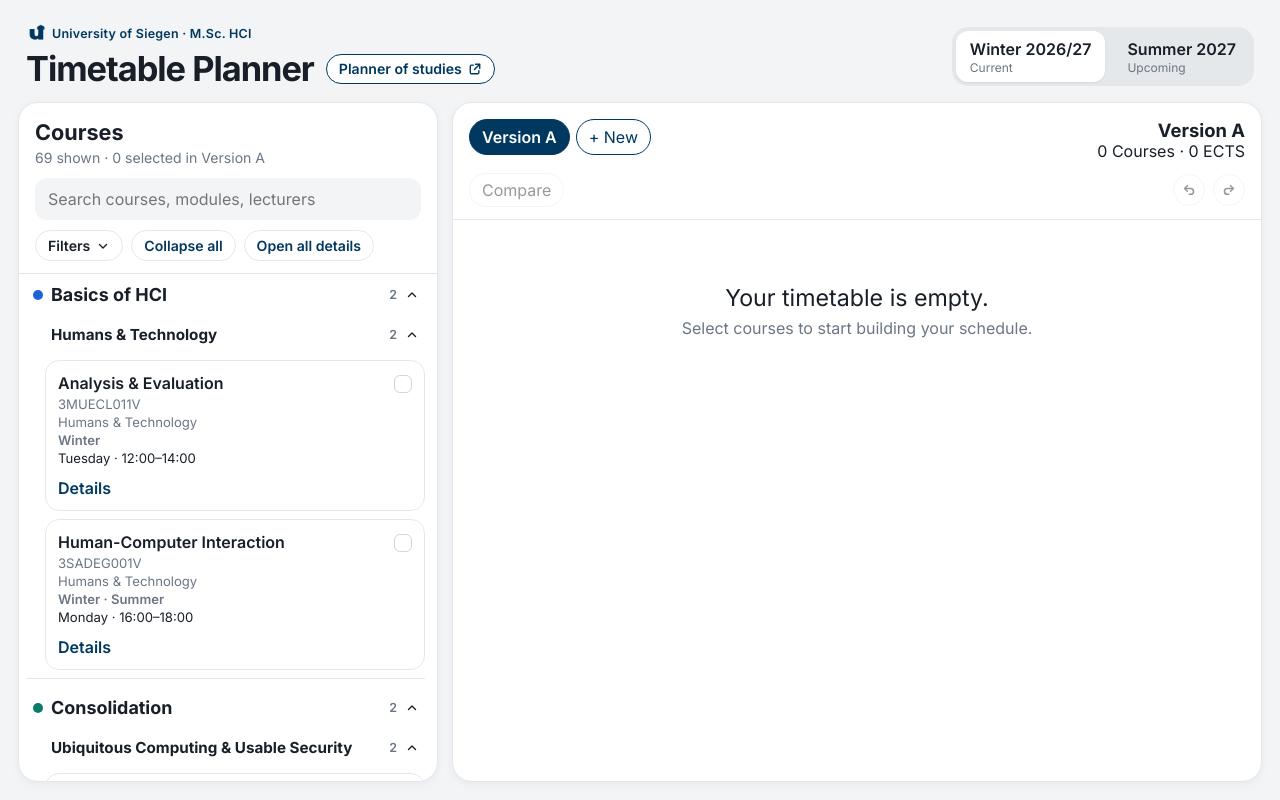
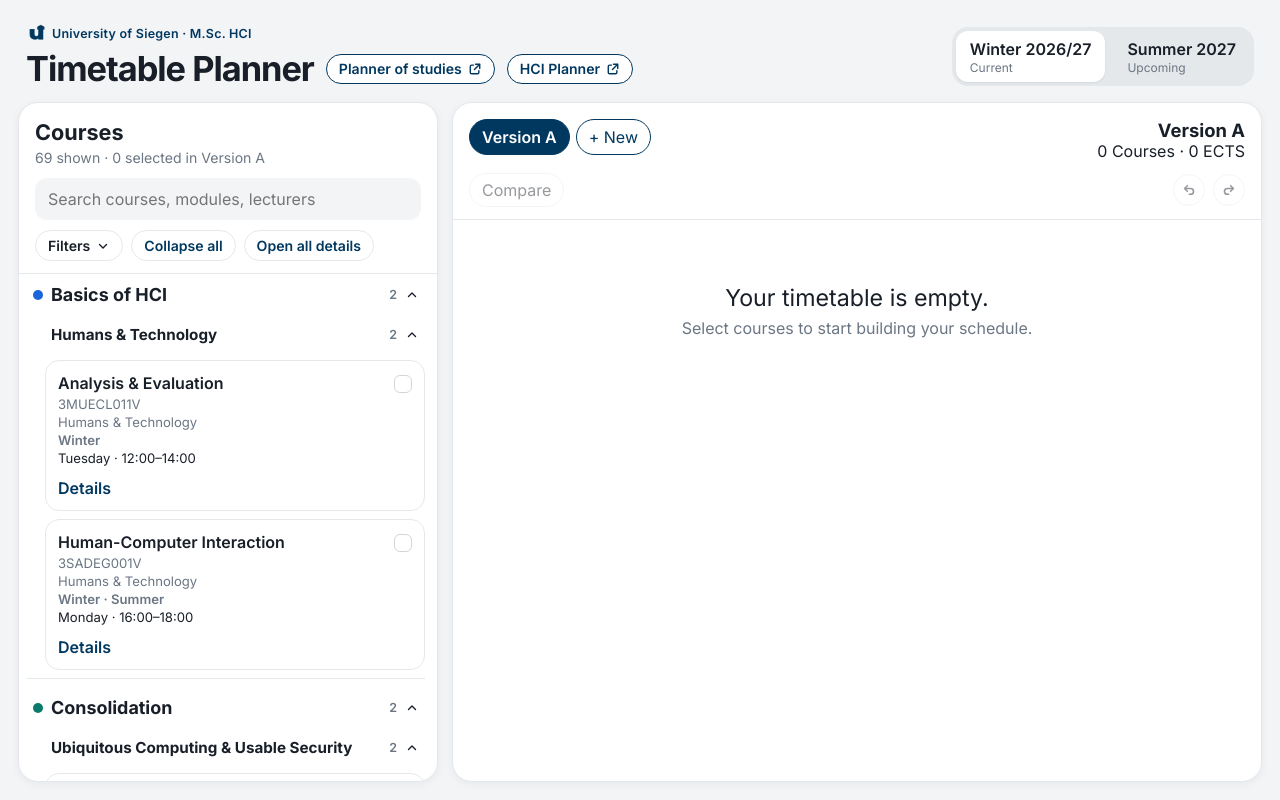
Before and after one commit to haydensuh/hci-planner-siegen, a React (Vite) app: page / in a window 1280 px wide. Built offline with nearby package versions, Linux system fonts and the light colour scheme.

Commit message:
add the link

```diff
--- a/src/App.tsx
+++ b/src/App.tsx
@@ -86,6 +86,16 @@
               aria-label="Planner of studies, opens in a new tab"
             >
               Planner of studies
+              <ExternalIcon />
+            </a>
+            <a
+              className="external-link"
+              href="https://hciplanner.robruizr.dev"
+              target="_blank"
+              rel="noopener noreferrer"
+              aria-label="Planner of studies, opens in a new tab"
+            >
+              HCI Planner
               <ExternalIcon />
             </a>
           </div>
```
